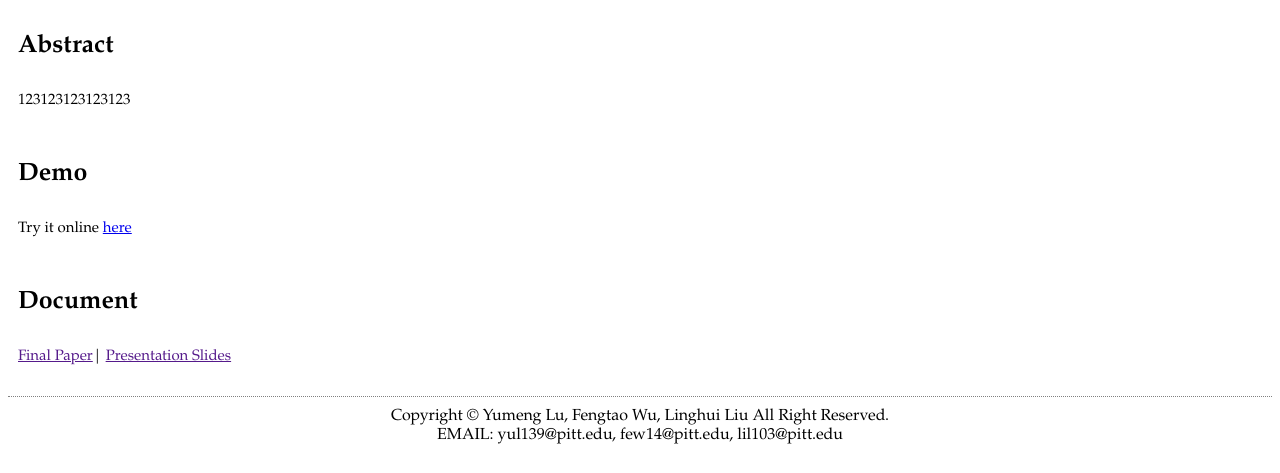
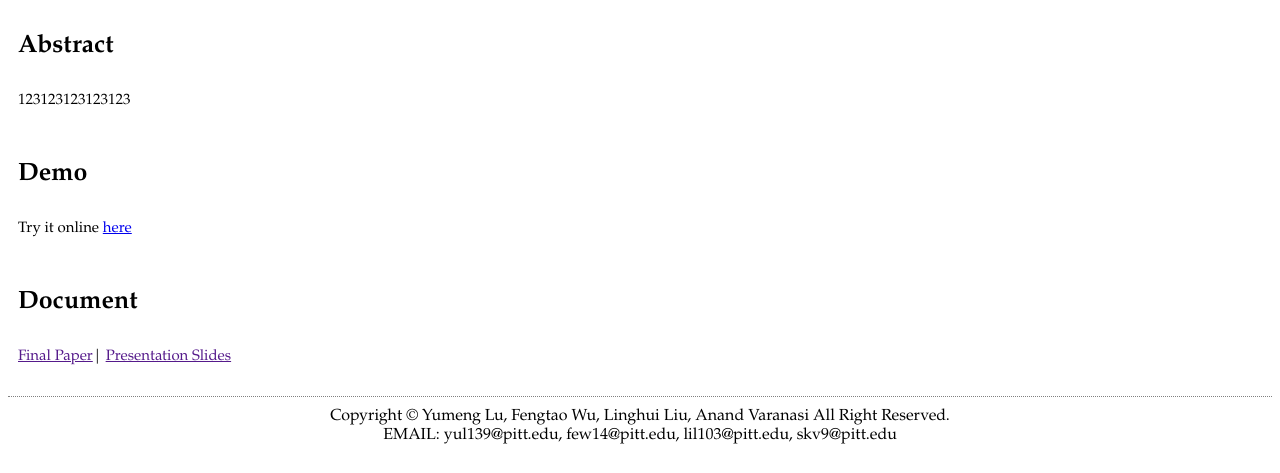
Before and after one commit to woodswift/visualizationFinalProject, a website: page public_html/index.html in a window 1280 px wide. Shown: the part 1131-1604 px from the top of the page. Drawn offline with nearby package versions, Linux system fonts and the light colour scheme.

Commit message:
Added Name

```diff
--- a/public_html/index.html
+++ b/public_html/index.html
@@ -15,6 +15,7 @@
             <div class="teamMember" style="margin-left: 0px;">Yumeng Lu(YUL139)</div>
             <div class="teamMember">Fengtao Wu(FEW14)</div>
             <div class="teamMember">Linghui Liu(LIL103)</div>
+            <div class="teamMember">Anand Varanasi(skv9)</div>
         </div>
         <img src="./img/demo.png" alt="demo" style="width:100%;height:80%;">
         <div class="part" style="margin-top: 50px;">
@@ -36,8 +37,8 @@
             </div>
         </div>
         <div class="footer">
-            <div>Copyright &copy; Yumeng Lu, Fengtao Wu, Linghui Liu All Right Reserved.</div>
-            <div>EMAIL: yul139@pitt.edu, few14@pitt.edu, lil103@pitt.edu</div>
+            <div>Copyright &copy; Yumeng Lu, Fengtao Wu, Linghui Liu, Anand Varanasi All Right Reserved.</div>
+            <div>EMAIL: yul139@pitt.edu, few14@pitt.edu, lil103@pitt.edu, skv9@pitt.edu</div>
         </div>
     </body>
 </html>
```
